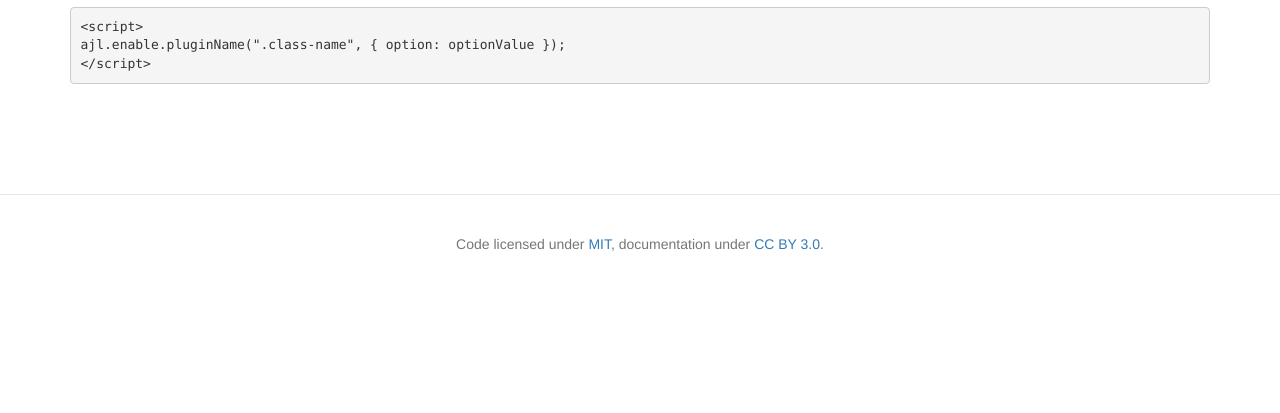
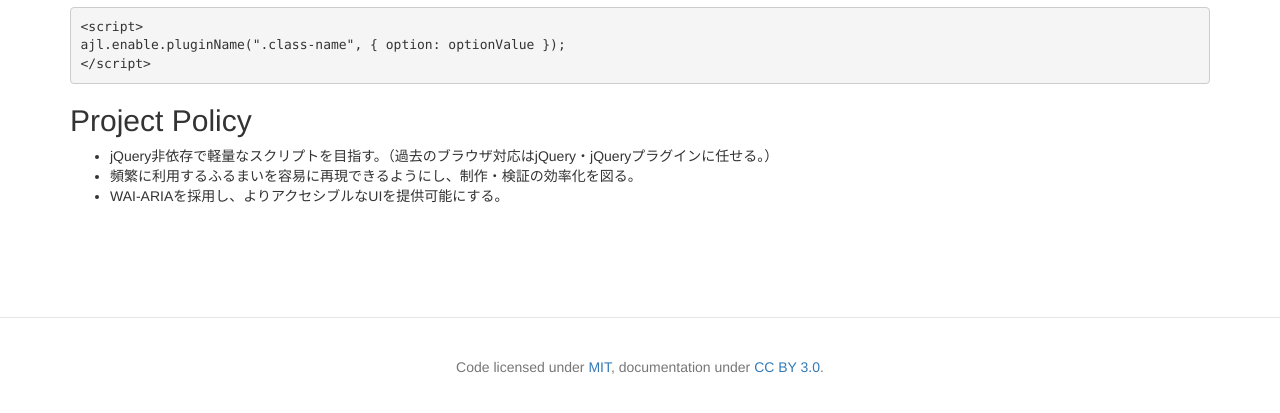
Before and after one commit to hideki-a/ajl, a website: page samples/index.html in a window 1280 px wide. Shown: the part 669-1082 px from the top of the page. Before the commit the page ends 974 px from the top, so only its background shows below. Drawn offline with Linux system fonts and the light colour scheme.

Commit message:
プロジェクトポリシーを明記

```diff
--- a/samples/index.html
+++ b/samples/index.html
@@ -65,6 +65,13 @@
 ajl.enable.pluginName(&quot;.class-name&quot;, { option: optionValue });
 &lt;/script&gt;
 </code></pre>
+
+<h2>Project Policy</h2>
+<ul>
+<li>jQuery非依存で軽量なスクリプトを目指す。（過去のブラウザ対応はjQuery・jQueryプラグインに任せる。）</li>
+<li>頻繁に利用するふるまいを容易に再現できるようにし、制作・検証の効率化を図る。</li>
+<li>WAI-ARIAを採用し、よりアクセシブルなUIを提供可能にする。</li>
+</ul>
 </div><!-- /.container -->
 
 <footer role="contentinfo" class="docs-footer">
```
